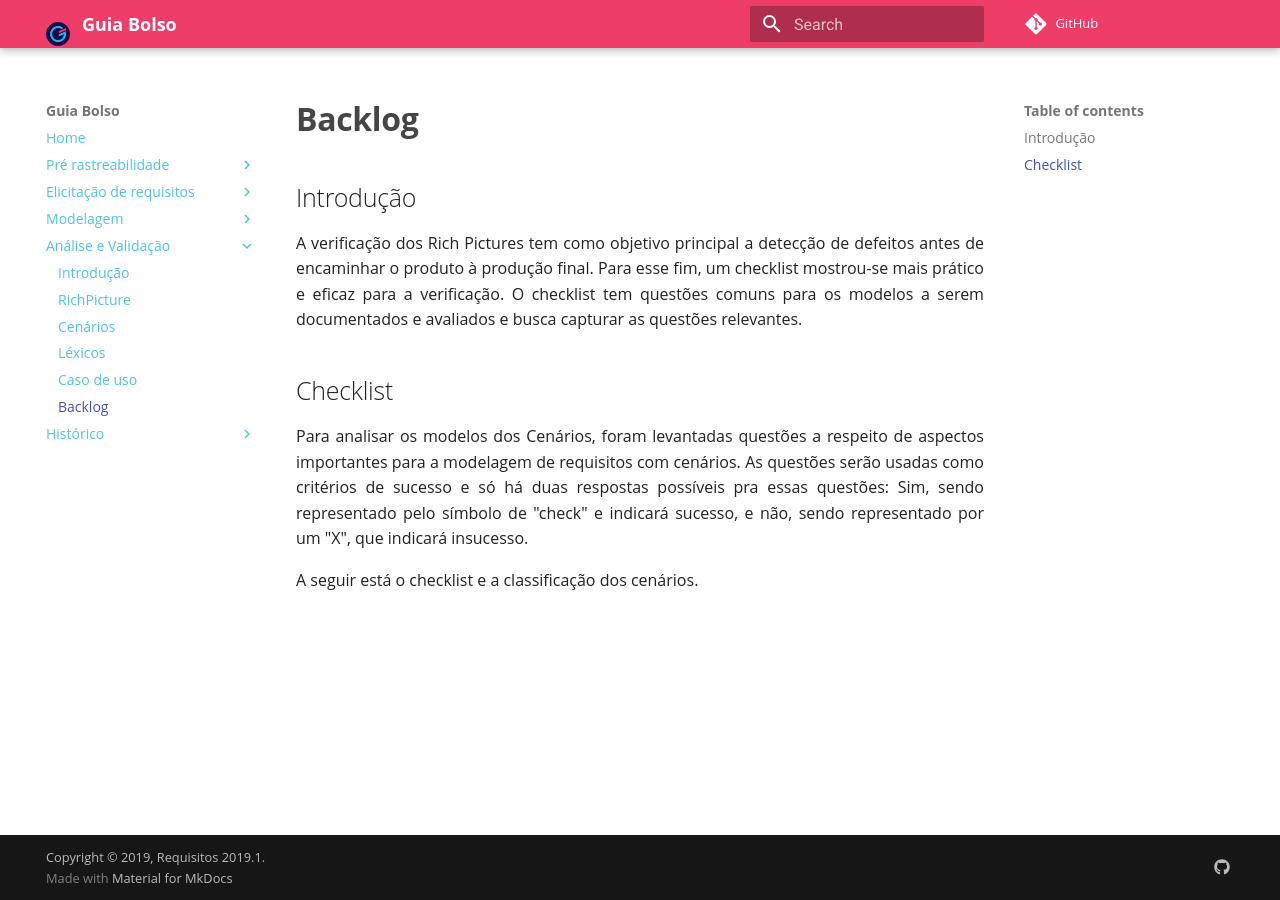
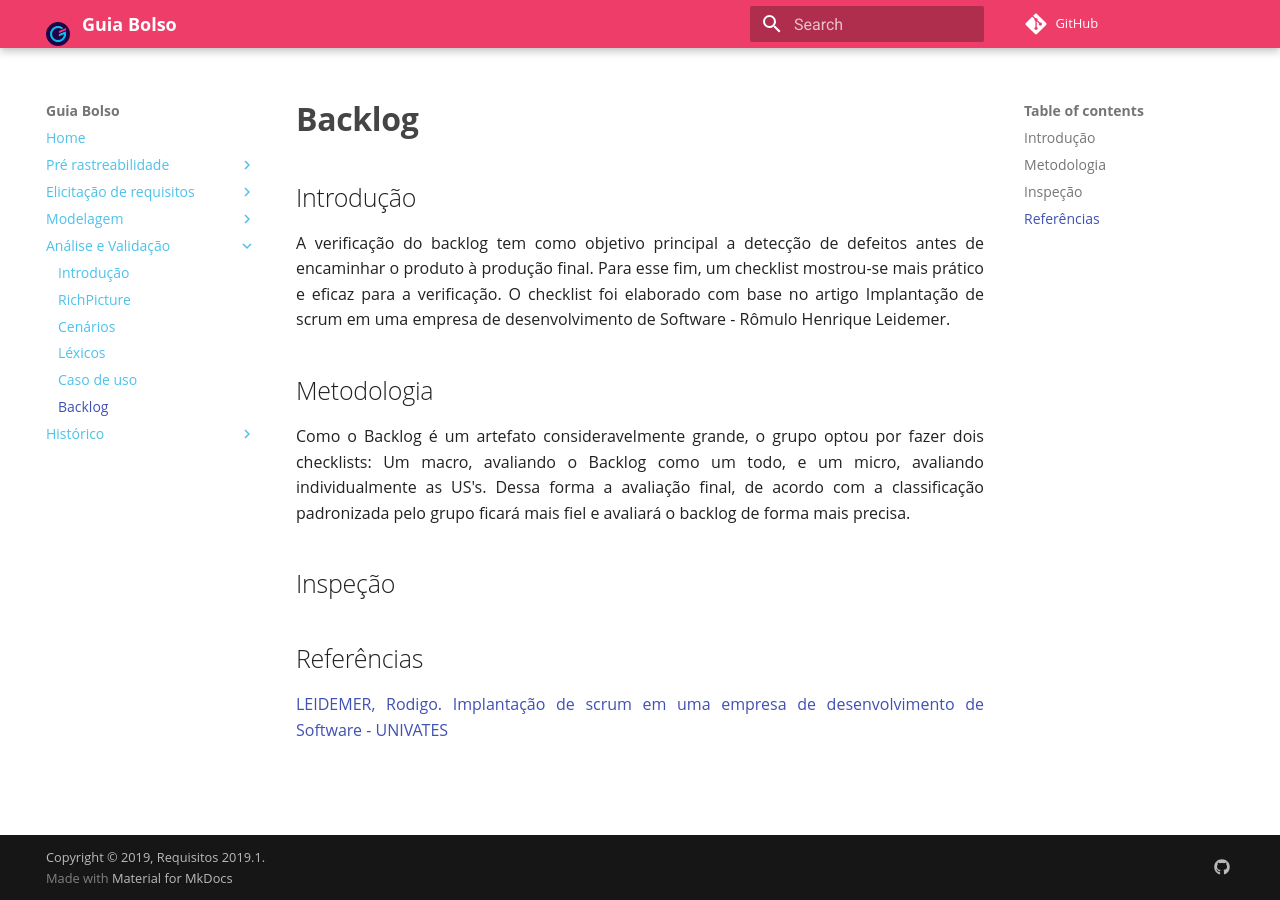
Before and after one commit to fga-disciplinas/2019.1-Guia-Bolso, an MkDocs documentation site: the page built from docs/analise/analise_backlog.md, in a window 1280 px wide. Built offline with MkDocs 1.6.1 and Material for MkDocs 9.7.7, drawn with Linux system fonts in a browser that asks for light colours; comment, search, counter and statistics services are not loaded; old or Windows-style settings are respelled for this version of MkDocs.

Commit message:
Padronização das análises
Co-authored-by: Rafael Makaha <rafael.makaha@gmail.com>

```diff
--- a/docs/analise/analise_backlog.md
+++ b/docs/analise/analise_backlog.md
@@ -2,9 +2,14 @@
 
 ## Introdução
 
-A verificação dos Rich Pictures tem como objetivo principal a detecção de defeitos antes de encaminhar o produto à produção final. Para esse fim, um checklist mostrou-se mais prático e eficaz para a verificação. O checklist tem questões comuns para os modelos a serem documentados e avaliados e busca capturar as questões relevantes.
+A verificação do backlog tem como objetivo principal a detecção de defeitos antes de encaminhar o produto à produção final. Para esse fim, um checklist mostrou-se mais prático e eficaz para a verificação. O checklist foi elaborado com base no artigo Implantação de scrum em uma empresa de desenvolvimento de Software - Rômulo Henrique Leidemer.
 
-## Checklist
-Para analisar os modelos dos Cenários, foram levantadas questões a respeito de aspectos importantes para a modelagem de requisitos com cenários. As questões serão usadas como critérios de sucesso e só há duas respostas possíveis pra essas questões: Sim, sendo representado pelo símbolo de "check" e indicará sucesso, e não, sendo representado por um "X", que indicará insucesso.
+## Metodologia
 
-A seguir está o checklist e a classificação dos cenários.
+Como o Backlog é um artefato consideravelmente grande, o grupo optou por fazer dois checklists: Um macro, avaliando o Backlog como um todo, e um micro, avaliando individualmente as US's. Dessa forma a avaliação final, de acordo com a classificação padronizada pelo grupo ficará mais fiel e avaliará o backlog de forma mais precisa.
+
+## Inspeção
+
+## Referências
+
+[LEIDEMER, Rodigo. Implantação de scrum em uma empresa de desenvolvimento de Software - UNIVATES ](https://www.univates.br/bdu/bitstream/10737/361/1/RomuloLeidemer.pdf)
```
Also changed, not shown: docs/analise/analise_casos_de_uso.md (+1 -1 lines), docs/analise/analise_cenarios.md (+1 -1 lines), docs/analise/analise_rich_picture.md (+1 -1 lines), docs/analise/lexicos.md (+3 -10 lines), docs/analise/padroes.md (+4 -0 lines).
